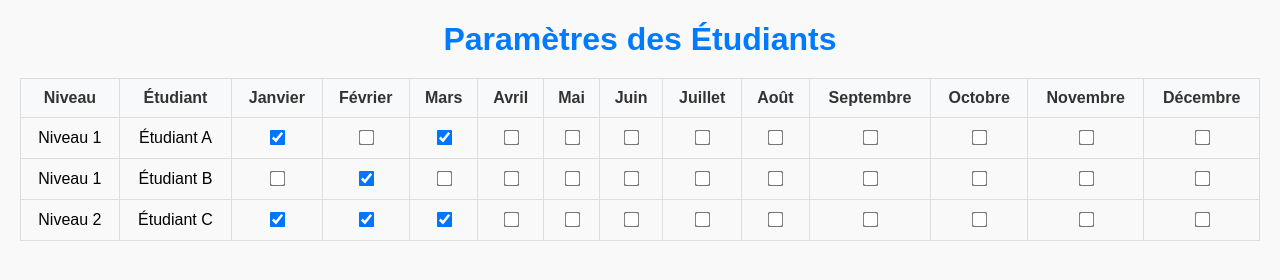
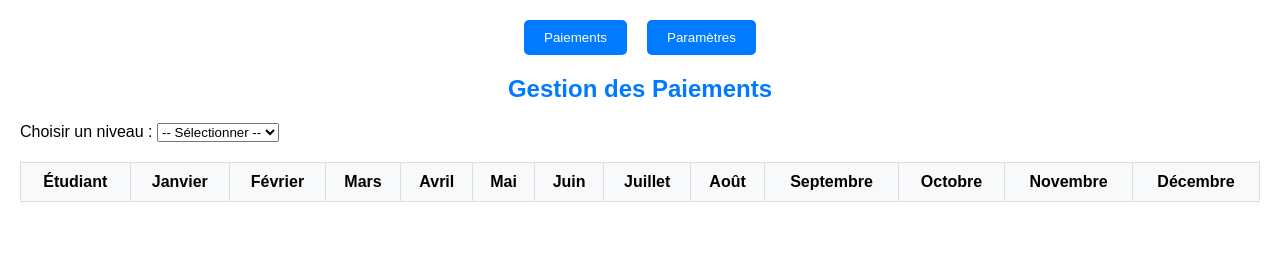
Before and after one commit to Raqiqmed/gestion-paiement, a plain HTML site: page index.html in a window 1280 px wide. Drawn offline with Linux system fonts and the light colour scheme.

Commit message:
Mise à jour des fichiers pour gérer les paiements 3

```diff
--- a/index.html
+++ b/index.html
@@ -3,10 +3,51 @@
 <head>
   <meta charset="UTF-8">
   <meta name="viewport" content="width=device-width, initial-scale=1.0">
-  <title>Paramètres des Étudiants</title>
+  <title>Gestion des Paiements</title>
   <link rel="stylesheet" href="style.css">
 </head>
 <body>
+  <header>
+    <nav>
+      <button id="btn-paiements" onclick="afficherOnglet('paiements')">Paiements</button>
+      <button id="btn-parametres" onclick="afficherOnglet('parametres')">Paramètres</button>
+    </nav>
+  </header>
+  <main>
+    <!-- Section Paiements -->
+    <section id="paiements" class="onglet">
+      <h1>Gestion des Paiements</h1>
+      <label for="niveau-select">Choisir un niveau :</label>
+      <select id="niveau-select" onchange="chargerPaiements()">
+        <option value="">-- Sélectionner --</option>
+        <option value="Niveau 1">Niveau 1</option>
+        <option value="Niveau 2">Niveau 2</option>
+        <option value="Niveau 3">Niveau 3</option>
+      </select>
+      <table id="table-paiements">
+        <thead>
+          <tr>
+            <th>Étudiant</th>
+            <th>Janvier</th>
+            <th>Février</th>
+            <th>Mars</th>
+            <th>Avril</th>
+            <th>Mai</th>
+            <th>Juin</th>
+            <th>Juillet</th>
+            <th>Août</th>
+            <th>Septembre</th>
+            <th>Octobre</th>
+            <th>Novembre</th>
+            <th>Décembre</th>
+          </tr>
+        </thead>
+        <tbody></tbody>
+      </table>
+    </section>
+
+    <!-- Section Paramètres -->
+    <section id="parametres" class="onglet hidden">
       <h1>Paramètres des Étudiants</h1>
       <table id="table-parametres">
         <thead>
@@ -27,10 +68,10 @@
             <th>Décembre</th>
           </tr>
         </thead>
-    <tbody>
-      <!-- Les données dynamiques seront insérées ici -->
-    </tbody>
+        <tbody></tbody>
       </table>
+    </section>
+  </main>
   <script src="script.js"></script>
 </body>
 </html>
--- a/script.js
+++ b/script.js
@@ -5,26 +5,15 @@ const parametres = [
   { niveau: "Niveau 2", etudiant: "Étudiant C", paiements: [true, true, true, false, false, false, false, false, false, false, false, false] },
 ];
 
-// Charger les données dans la page Paramètres
-function chargerParametres() {
-  const tbody = document.querySelector("#table-parametres tbody");
-  tbody.innerHTML = ""; // Réinitialiser le tableau
-  parametres.forEach((row) => {
-    const tr = document.createElement("tr");
-    tr.innerHTML = `
-      <td>${row.niveau}</td>
-      <td>${row.etudiant}</td>
-      ${row.paiements
-        .map(
-          (paid) => `<td><input type="checkbox" ${paid ? "checked" : ""}></td>`
-        )
-        .join("")}
-    `;
-    tbody.appendChild(tr);
+// Gérer les onglets
+function afficherOnglet(ongletId) {
+  document.querySelectorAll('.onglet').forEach((section) => {
+    section.classList.add('hidden');
   });
+  document.getElementById(ongletId).classList.remove('hidden');
 }
 
-// Charger les données dans la page Paiements
+// Charger les paiements dynamiques
 function chargerPaiements() {
   const niveau = document.getElementById("niveau-select").value;
   const tbody = document.querySelector("#table-paiements tbody");
@@ -44,7 +33,26 @@ function chargerPaiements() {
   });
 }
 
-// Appeler la fonction au chargement de la page "Paramètres"
+// Charger les paramètres dynamiques
+function chargerParametres() {
+  const tbody = document.querySelector("#table-parametres tbody");
+  tbody.innerHTML = ""; // Réinitialiser le tableau
+  parametres.forEach((row) => {
+    const tr = document.createElement("tr");
+    tr.innerHTML = `
+      <td>${row.niveau}</td>
+      <td>${row.etudiant}</td>
+      ${row.paiements
+        .map(
+          (paid) => `<td><input type="checkbox" ${paid ? "checked" : ""}></td>`
+        )
+        .join("")}
+    `;
+    tbody.appendChild(tr);
+  });
+}
+
+// Charger les paramètres au démarrage
 if (document.querySelector("#table-parametres")) {
   window.onload = chargerParametres;
 }
--- a/style.css
+++ b/style.css
@@ -1,13 +1,35 @@
 body {
   font-family: Arial, sans-serif;
   margin: 20px;
-  background-color: #f9f9f9;
 }
 
 h1 {
   color: #007BFF;
   text-align: center;
+}
+
+nav {
+  display: flex;
+  justify-content: center;
   margin-bottom: 20px;
+}
+
+button {
+  margin: 0 10px;
+  padding: 10px 20px;
+  background-color: #007BFF;
+  color: #fff;
+  border: none;
+  border-radius: 5px;
+  cursor: pointer;
+}
+
+button:hover {
+  background-color: #0056b3;
+}
+
+.hidden {
+  display: none;
 }
 
 table {
@@ -24,7 +46,6 @@ th, td {
 
 th {
   background-color: #f8f9fa;
-  color: #333;
 }
 
 input[type="checkbox"] {
```
Lines whose indentation alone changed are shown as unchanged.
